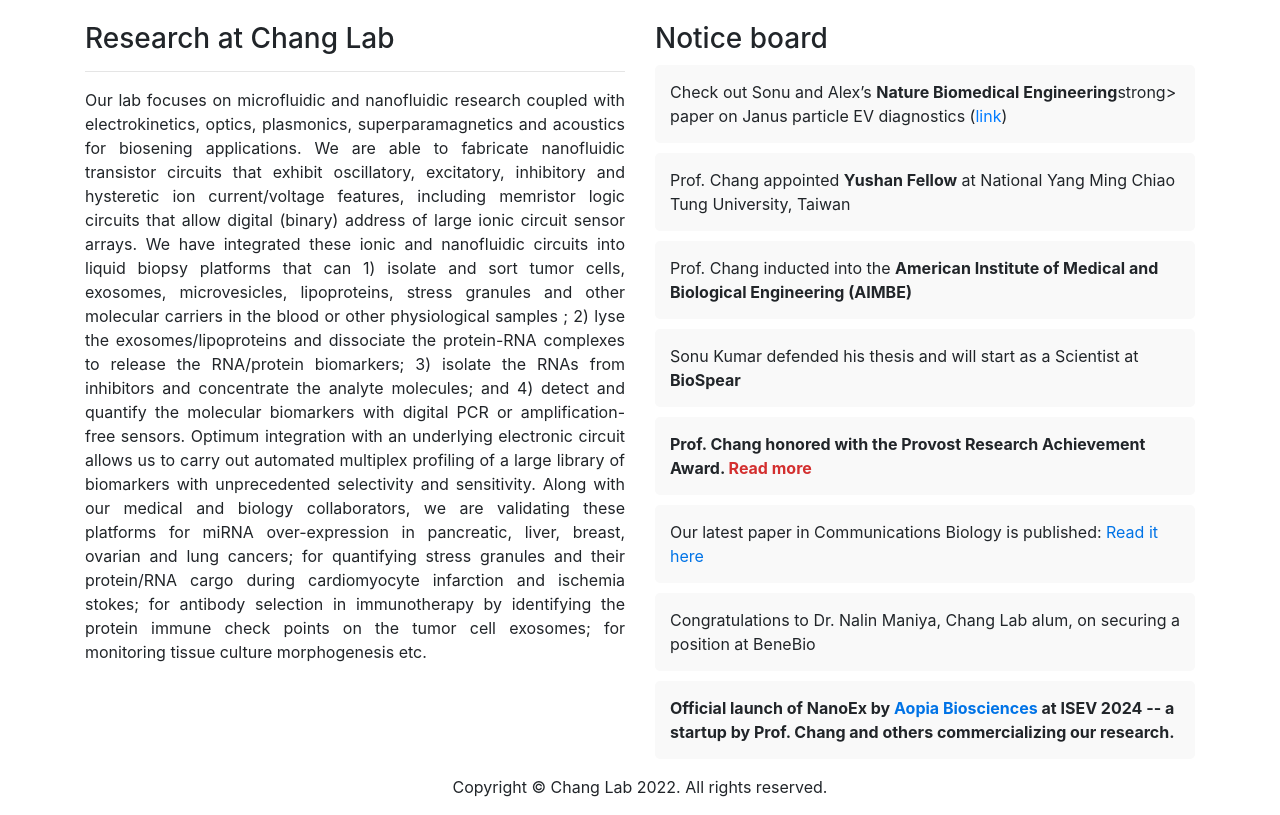
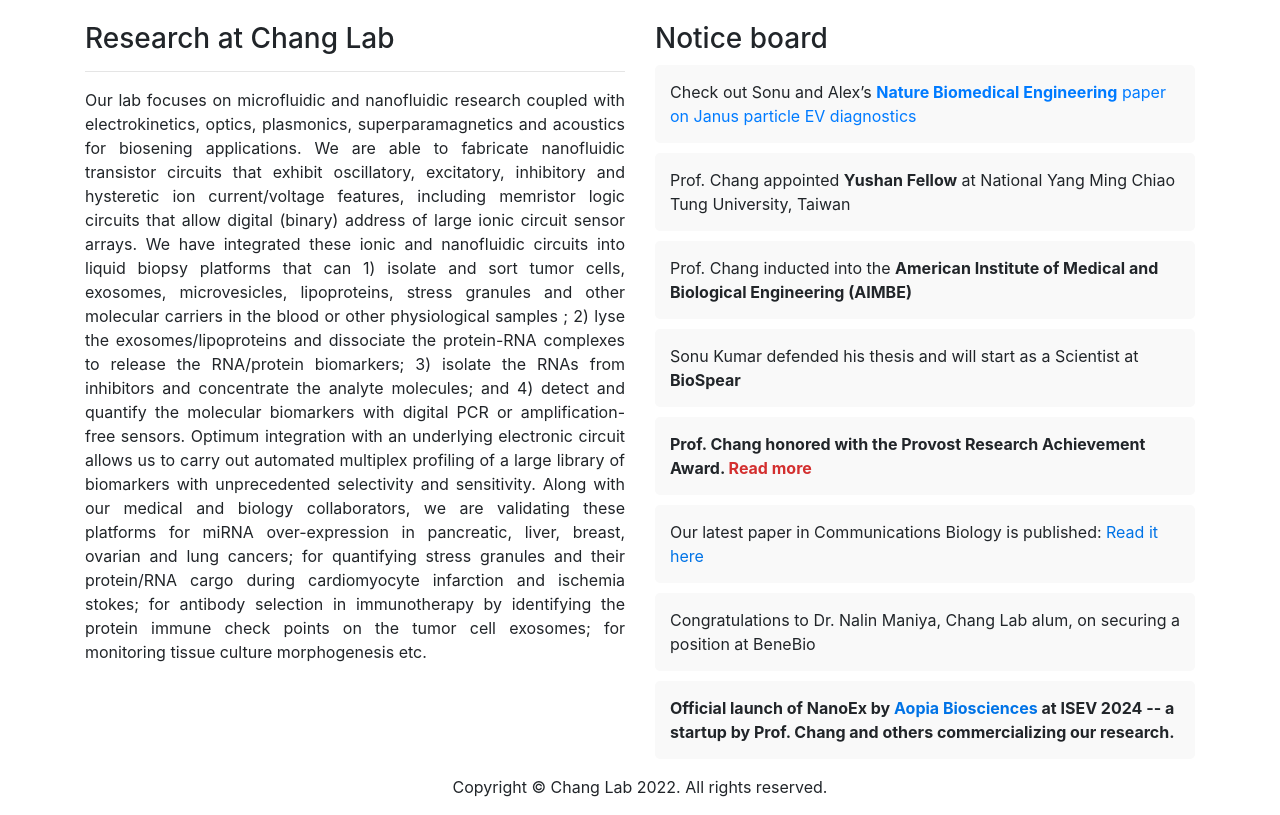
Before and after one commit to fenggao-git/changlab, a plain HTML site: page index.html in a window 1280 px wide. Shown: the part 1050-1865 px from the top of the page. Drawn offline with nearby package versions, Linux system fonts and the light colour scheme.

Commit message:
Fix HTML link formatting in index.html

```diff
--- a/index.html
+++ b/index.html
@@ -162,8 +162,7 @@ $(function(){
 
 
 			<li style="background: #f9f9f9; margin: 10px 0; padding: 15px; border-radius: 5px;">
- 			Check out Sonu and Alex’s <strong>Nature Biomedical Engineering</strong>strong> paper on Janus particle EV diagnostics
-			(<a target="_blank" href="https://www.nature.com/articles/s41551-026-01632-8">link</a>)
+			Check out Sonu and Alex’s <a target="_blank" href="https://www.nature.com/articles/s41551-026-01632-8"><strong>Nature Biomedical Engineering</strong> paper on Janus particle EV diagnostics</a>
 			</li>
 
   			<li style="background: #f9f9f9; margin: 10px 0; padding: 15px; border-radius: 5px;">
```
